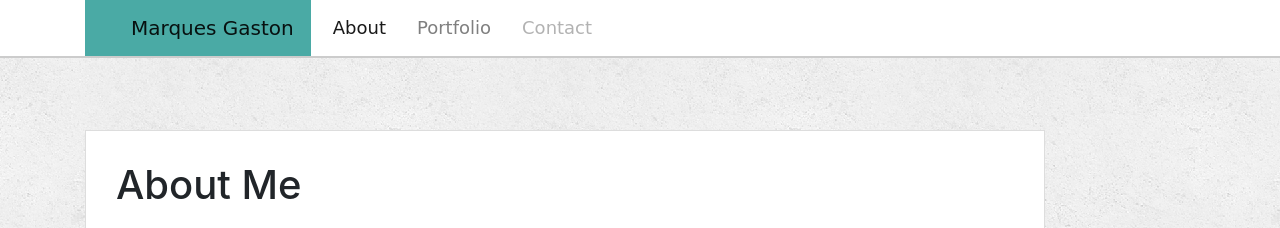
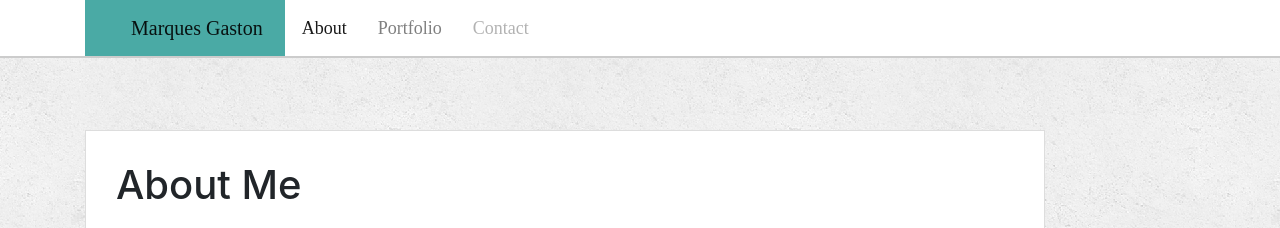
Before and after one commit to Gastonm1/Bootstrap-Portfolio, a plain HTML site: page index.html in a window 1280 px wide. Shown: the top 228 px of the page. Drawn offline with nearby package versions, Linux system fonts and the light colour scheme.

Commit message:
Font Fam
Changing the font-family to something more professional.

```diff
--- a/assets/css/style.css
+++ b/assets/css/style.css
@@ -79,10 +79,10 @@ h3 {
 
 nav {
   float: left;
-  width: 226px;
+  width: 200px;
   background-color: #4aaaa5;
   font-size: 18px;
-  font-family: 'Press Start 2P', cursive;
+  font-family:'Antic Slab', serif;
 }
 
 .nav-bg {
```
